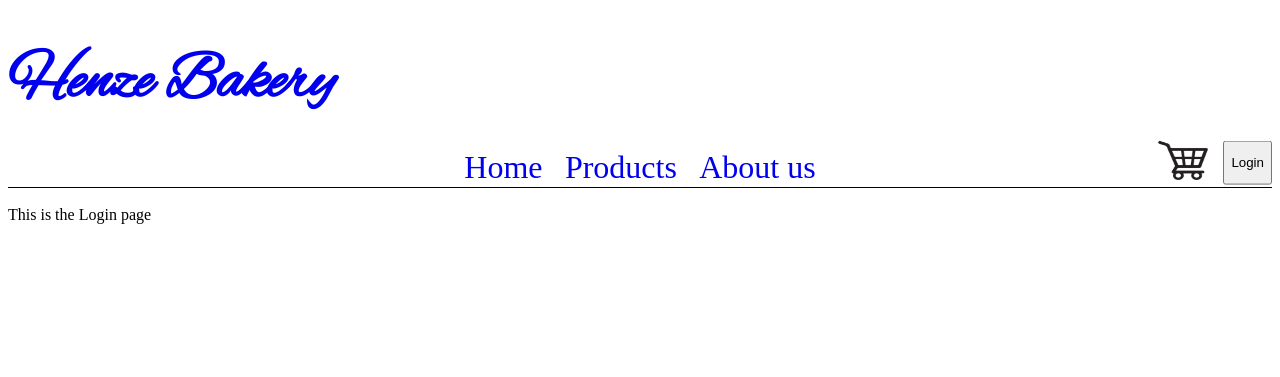
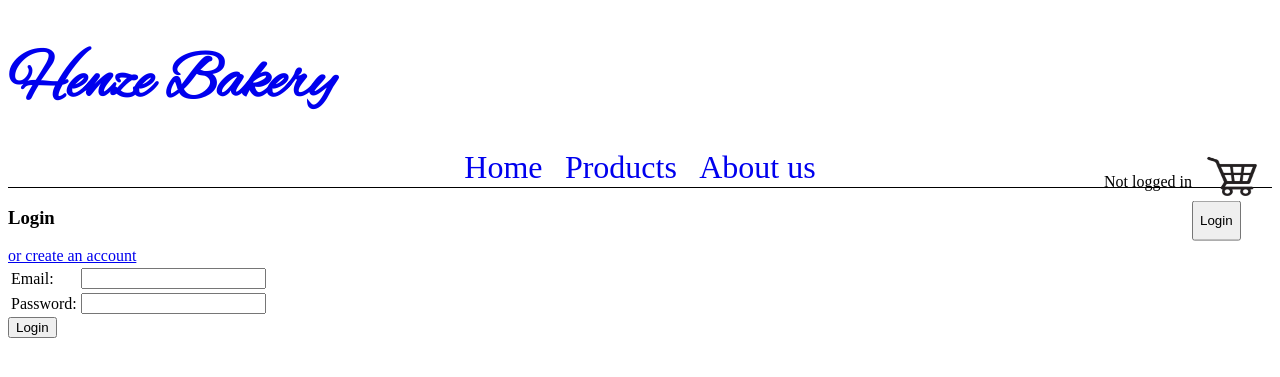
Before and after one commit to DevCharlesJ/Group3_Project, a Django app: page /login in a window 1280 px wide. Shown: the top 377 px of the page. Run offline with Django 4.2, Linux system fonts and the light colour scheme.

Commit message:
Added customer login functionality

```diff
--- /dev/null
+++ b/group3/Bakery/forms.py
@@ -0,0 +1,12 @@
+from django import forms
+from django.contrib.auth.forms import UserCreationForm
+from .models import Customer
+
+class CustomerRegister(UserCreationForm):
+    class Meta:
+        model = Customer
+        fields = ('first_name', 'last_name', 'email')
+
+class CustomerLogin(forms.Form):
+    email = forms.CharField(max_length=80, required=True)
+    password = forms.CharField(max_length=80, required=True, widget=forms.PasswordInput)
--- a/group3/Bakery/templates/bakery/about.html
+++ b/group3/Bakery/templates/bakery/about.html
@@ -6,7 +6,7 @@
 <br>
 <div>
     <div id="logo">
-        <img id="logo-img" src="{% static 'images/logo.png' %}" alt="Business Logo" style="position: absolute; top: 200px; left: 50px; width: 500px; height: 250px;">
+        <img id="logo-img" src="{% static 'images/logo.png' %}" alt="Business Logo" style="position: absolute; top: 300px; right: 50px; width: 500px; height: 250px;">
     </div>
     <div class="text-box" style="position: absolute; top: 600px; left: 50px; width: 250px; height: 100px; background-color: #f0f0f0; border: 2px solid #333; padding: 10px; font-family: Arial, sans-serif; font-size: 16px; line-height: 1.4;">
         Henze's Bakery.<br>
--- a/group3/Bakery/templates/bakery/base.html
+++ b/group3/Bakery/templates/bakery/base.html
@@ -39,14 +39,27 @@
                 </nav>
             </div>
             <div id="customer-section">
-                <a id='cart-section' href="/cart">
-                    <img id="cart-img" src="{% static 'images/cart.png' %}" alt="Shopping Cart">
-                </a>
-                <!-- if logged in -->
-                    <!-- Customer name-->
-                    <!-- <button>Logout</button> -->
-                <!-- else -->
-                    <button>Login</button>
+                {% if user.is_authenticated %}
+                    <p style="text-align: center;">Logged in as {{user.first_name}}</p>
+                {% else %}
+                    <p style="text-align: center;">Not logged in</p>
+                {% endif %}
+                <div id="actions">
+                    <a id='cart-section' href="/cart">
+                        <img id="cart-img" src="{% static 'images/cart.png' %}" alt="Shopping Cart">
+                    </a>
+                    {% if user.is_authenticated %}
+                        <form method="POST" action="{% url 'customer_logout' %}">
+                            {% csrf_token %}
+                            <button style="height:3em">Logout</button>
+                        </form>
+                    {% else %}
+                        <form method="POST" action="{% url 'customer_login' %}">
+                            {% csrf_token %}
+                            <button style="height:3em">Login</button>
+                        </form>
+                    {% endif %}
+                </div>
             </div>
         </div>
 
--- a/group3/Bakery/templates/bakery/index.html
+++ b/group3/Bakery/templates/bakery/index.html
@@ -7,11 +7,14 @@
 <div>
     <div id="main-info">
         <img id="maplocation-img" src="{% static 'images/maplocation.png' %}" alt="Business Location" style="width: 450px; height: 350px;">
-        <img id="logo-img" src="{% static 'images/logo.png' %}" alt="Business Logo" style="position: absolute; top: 200px; right: 50px; width: 500px; height: 250px;">
+        <img id="logo-img" src="{% static 'images/logo.png' %}" alt="Business Logo" style="position: absolute; top: 300px; right: 50px; width: 500px; height: 250px;">
     </div>
     <div class="text-box" style="position: absolute; top: 600px; left: 50px; width: 200px; height: 100px; background-color: #f0f0f0; border: 2px solid #333; padding: 10px; font-family: Arial, sans-serif; font-size: 16px; line-height: 1.4;">
         Bakery News.<br>
         We can add fake news here to fill some space.
+        {% if user.is_authenticated %}
+            Hello user
+        {% endif %}
     </div>
 <div>
 {% endblock %}
--- /dev/null
+++ b/group3/Bakery/templates/registration/customer_login.html
@@ -0,0 +1,32 @@
+{% extends "Bakery/base.html" %}
+
+{% block content %}
+    <div id="portal">
+        <header>
+            <h3>Login</h3>
+            <a href="{% url 'customer_register' %}">or create an account</a>
+        </header>
+
+        {% if login_error %}
+            <p>{{login_error}}.</p>
+        {% endif %}
+
+        <form method="post" action="{% url 'customer_login' %}">
+            {% csrf_token %}
+            <table>
+                <tr>
+                    <td>{{ form.email.label_tag }}</td>
+                    <td>{{ form.email }}</td>
+                </tr>
+                <tr>
+                    <td>{{ form.password.label_tag }}</td>
+                    <td>{{ form.password }}</td>
+                </tr>
+
+            </table>
+
+            <input type="submit" value="Login" />
+            <input type="hidden" name="next" value="{{ next }}" />
+        </form>
+    </div>
+{% endblock %}
--- a/group3/Bakery/urls.py
+++ b/group3/Bakery/urls.py
@@ -3,7 +3,9 @@ from . import views
 
 urlpatterns = [
     path('', views.home, name='home'),
-    path('login', views.login, name='login'),
+    path('register', views.customer_register, name='customer_register'),
+    path('login', views.customer_login, name='customer_login'),
+    path('logout', views.customer_logout, name='customer_logout'),
     path('about', views.about, name='about'),
     path('cart', views.cart, name='cart'),
     path('products', views.products, name='products'),
--- a/group3/Bakery/views.py
+++ b/group3/Bakery/views.py
@@ -1,34 +1,105 @@
-from django.shortcuts import render
+from django.shortcuts import render, redirect
 from .models import *
+from .forms import CustomerRegister, CustomerLogin
+from django.contrib.auth import authenticate, login as auth_login
+from django.db import IntegrityError
+from django.urls import reverse
+
+
+# Obtain user data fir customers
+def load_customer_userdata(session) -> dict:
+    customer_id = session.get('customer_id', None)
+    return {
+        'user': Customer.objects.get(id=customer_id) if customer_id is not None else None
+    }
+
+
 
 # Create your views here.
-def login(request):
-    # if request.type = "POST"
-    # Visitor submitted login data in form
+def customer_register(request):
+    if request.method == 'POST':
+        form = CustomerRegister(request.POST)
+        if form.is_valid():
+            try:
+                form.save(commit=True)
+                redirect(reverse('customer_login'))
+            except IntegrityError:
+                form.add_error('email', 'This email already exists!')
+    else:
+        form = CustomerRegister()
 
-    return render(request, 'bakery/login.html')
+    return render(request, 'registration/customer_register.html', {'form': form})
 
 
+def customer_login(request):
+    error = ""
+    if request.method == 'POST':
+        form = CustomerLogin(request.POST)
+        if form.is_valid():
+            email = form.cleaned_data['email']
+            password = form.cleaned_data['password']
+
+            customer = authenticate(request, email=email, password=password)
+            if customer:
+                auth_login(request, customer)
+
+                # Cachine is not working properly
+                # Explicitely set customer_id to session
+                request.session['customer_id'] = customer.id
+
+                return redirect(reverse('home'))
+
+            error = "Incorrect email or password"
+    else:
+        form = CustomerLogin()
+
+    return render(request, 'registration/customer_login.html', {'form': form, 'login_error': error})
+
+def customer_logout(request):
+    request.session['customer_id'] = None
+    return redirect(reverse('home'))
+
 def about(request):
-    return render(request, 'bakery/about.html', {'page_name': 'About'})
+    context = {
+        'page_name': 'About',
+    }
+    context.update(load_customer_userdata(request.session))
+
+    return render(request, 'bakery/about.html', context)
 
 
 def cart(request):
-    return render(request, 'bakery/cart.html')
+    context = {
+        'page_name': 'Cart',
+    }
+    context.update(load_customer_userdata(request.session))
+
+    return render(request, 'bakery/cart.html', context)
 
 
 def product(request, id):
-    product = None
-    try:
-        product=Product.objects.get(id, None)
-    except: pass
+    context = {
+        'page_name': 'Products',
+        'product': Product.objects.get(id, None)
+    }
+    context.update(load_customer_userdata(request.session))
 
-    return render(request, "bakery/product.html", {'product':product})
+    return render(request, "bakery/product.html", context)
 
 
 def products(request):
-    return render(request, 'bakery/products.html', {'page_name': 'Products'})
+    context = {
+        'page_name':'Products',
+    }
+    context.update(load_customer_userdata(request.session))
+
+    return render(request, 'bakery/products.html', context)
 
 
 def home(request):
-    return render(request, 'bakery/index.html', {'page_name': 'Home'})
+    context = {
+        'page_name': 'Home',
+    }
+    context.update(load_customer_userdata(request.session))
+
+    return render(request, 'bakery/index.html', context)
```
Also changed, not shown: group3/Bakery/backends.py (added, +14 -0 lines), group3/Bakery/templates/registration/customer_register.html (added, +16 -0 lines), group3/group3/settings.py (+8 -0 lines).
